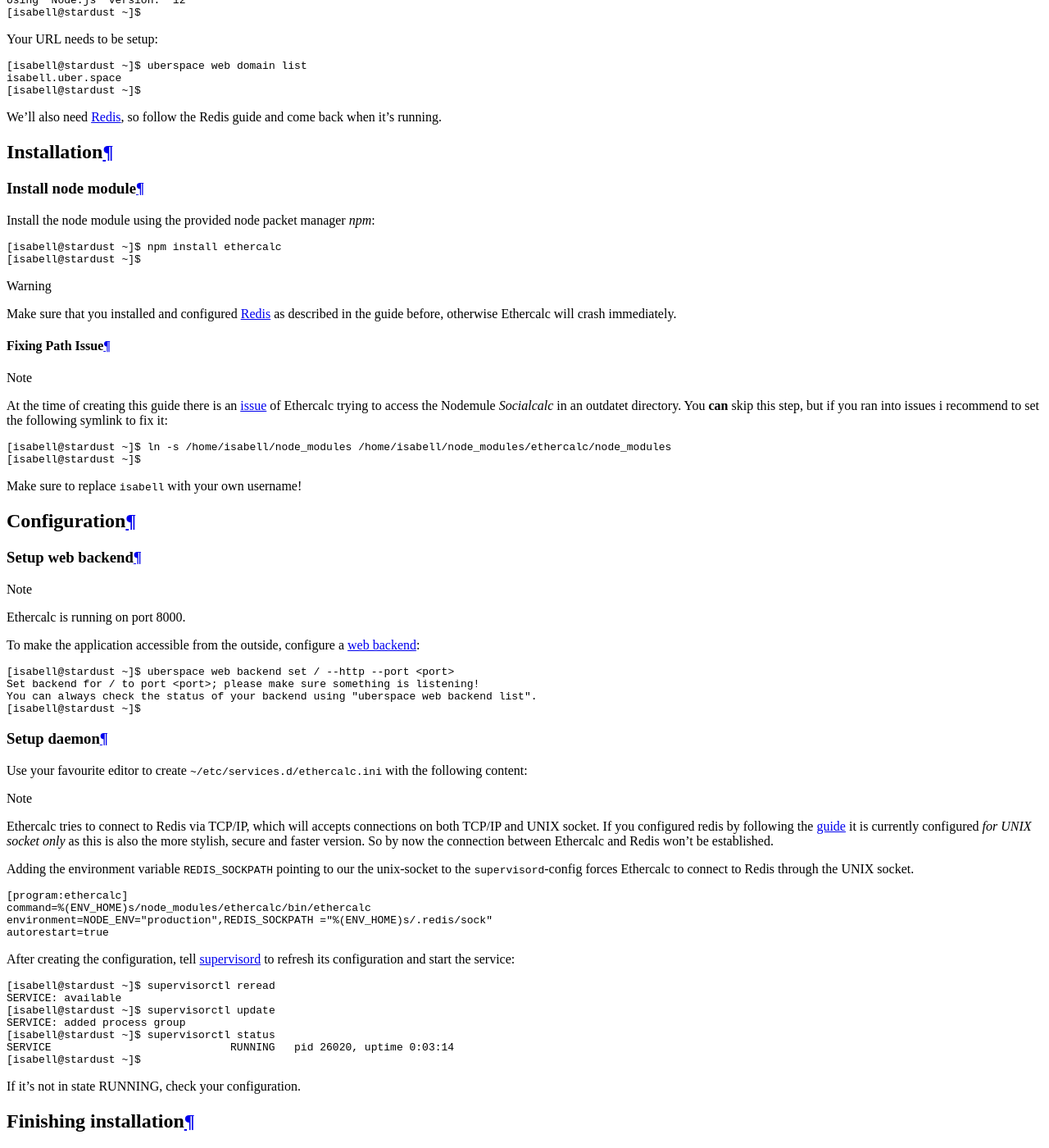
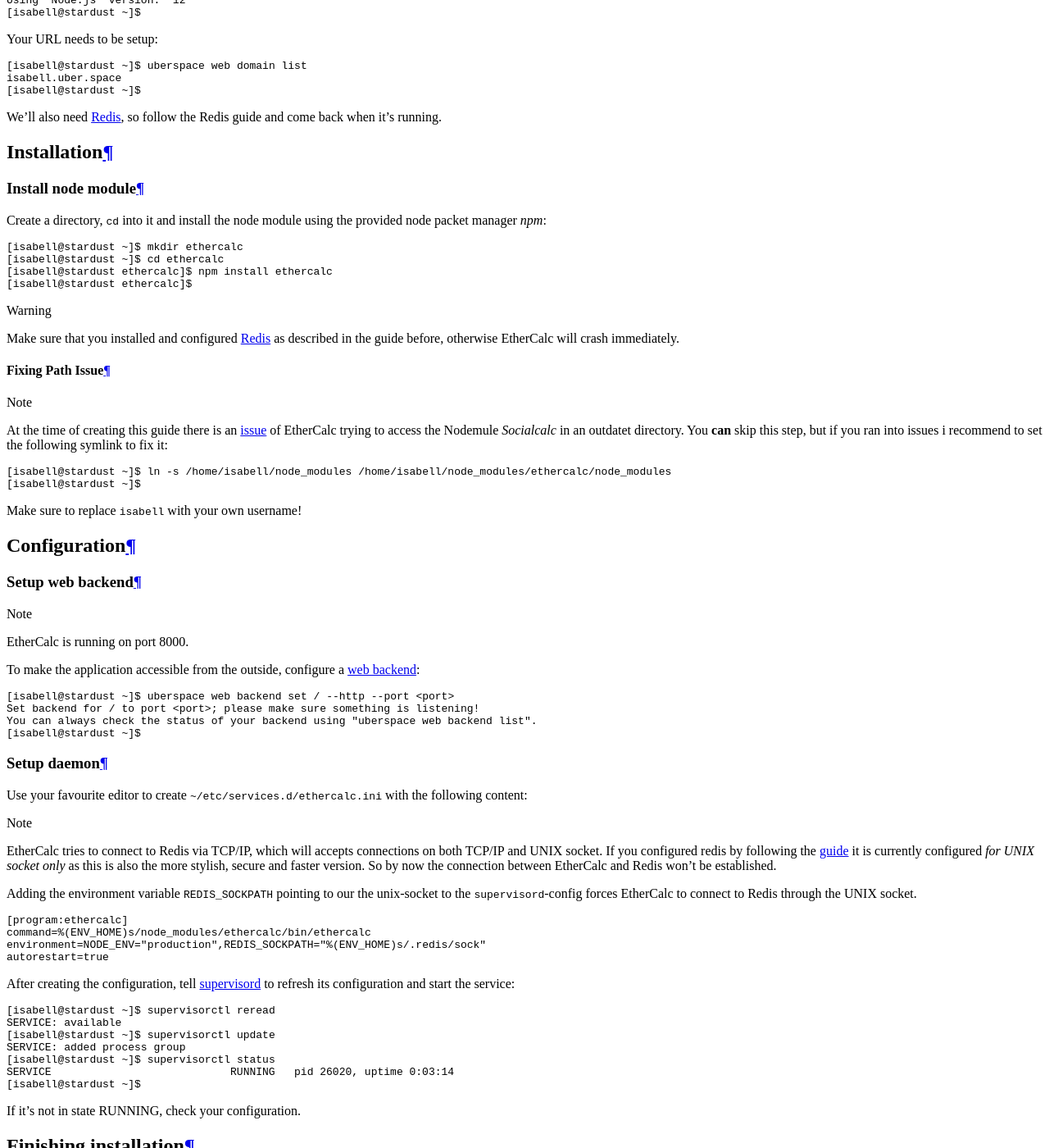
Before and after one commit to Uberspace/lab, a Sphinx documentation site: the page built from source/guide_ethercalc.rst, in a window 1280 px wide and 1400 px high, scrolled down 3858 px. Shown: the whole window at 82% size. Built offline with Sphinx 7.4.7 and the Read the Docs theme 2.0.0, drawn with Linux system fonts in a browser that asks for light colours; some of the changed text lies outside the part shown.

Commit message:
[ethercalc] update guide
- fixing typos
- adding mkdir for npm_modules installation

```diff
--- a/source/guide_ethercalc.rst
+++ b/source/guide_ethercalc.rst
@@ -14,7 +14,7 @@
       :align: center
 
 #########
-Ethercalc
+EtherCalc
 #########
 
 .. tag_list::
@@ -35,7 +35,7 @@
 License
 =======
 
-Redis is distributed under different licenses, including `Common Public Attribution License (Socialtext Inc.)`_, `Apache License 2.0 (SheetJS)`_ and `MIT License`_.
+EtherCalc is distributed under different licenses, including `Common Public Attribution License (Socialtext Inc.)`_, `Apache License 2.0 (SheetJS)`_ and `MIT License`_.
 
 Prerequisites
 =============
@@ -61,18 +61,20 @@
 Install node module
 -------------------
 
-Install the node module using the provided node packet manager `npm`:
+Create a directory, ``cd`` into it and install the node module using the provided node packet manager `npm`:
 
 .. code-block:: console
 
- [isabell@stardust ~]$ npm install ethercalc
- [isabell@stardust ~]$
+ [isabell@stardust ~]$ mkdir ethercalc
+ [isabell@stardust ~]$ cd ethercalc
+ [isabell@stardust ethercalc]$ npm install ethercalc
+ [isabell@stardust ethercalc]$
 
-.. warning:: Make sure that you installed and configured :lab:`Redis <guide_redis>` as described in the guide before, otherwise Ethercalc will crash immediately.
+.. warning:: Make sure that you installed and configured :lab:`Redis <guide_redis>` as described in the guide before, otherwise EtherCalc will crash immediately.
 
 Fixing Path Issue
 ^^^^^^^^^^^^^^^^^
-.. note:: At the time of creating this guide there is an issue_ of Ethercalc trying to access the Nodemule `Socialcalc` in an outdatet directory. You **can** skip this step, but if you ran into issues i recommend to set the following symlink to fix it:
+.. note:: At the time of creating this guide there is an issue_ of EtherCalc trying to access the Nodemule `Socialcalc` in an outdatet directory. You **can** skip this step, but if you ran into issues i recommend to set the following symlink to fix it:
 
 ::
 
@@ -91,7 +93,7 @@
 
 .. note::
 
-    Ethercalc is running on port 8000.
+    EtherCalc is running on port 8000.
 
 .. include:: includes/web-backend.rst
 
@@ -101,15 +103,15 @@
 
 Use your favourite editor to create ``~/etc/services.d/ethercalc.ini`` with the following content:
 
-.. note:: Ethercalc tries to connect to Redis via TCP/IP, which will accepts connections on both TCP/IP and UNIX socket. If you configured redis by following the :lab:`guide <guide_redis>` it is currently configured *for UNIX socket only* as this is also the more stylish, secure and faster version. So by now the connection between Ethercalc and Redis won't be established.
-Adding the environment variable ``REDIS_SOCKPATH`` pointing to our the unix-socket to the ``supervisord``-config forces Ethercalc to connect to Redis through the UNIX socket.
+.. note:: EtherCalc tries to connect to Redis via TCP/IP, which will accepts connections on both TCP/IP and UNIX socket. If you configured redis by following the :lab:`guide <guide_redis>` it is currently configured *for UNIX socket only* as this is also the more stylish, secure and faster version. So by now the connection between EtherCalc and Redis won't be established.
+Adding the environment variable ``REDIS_SOCKPATH`` pointing to our the unix-socket to the ``supervisord``-config forces EtherCalc to connect to Redis through the UNIX socket.
 
 
 .. code-block:: ini
 
  [program:ethercalc]
  command=%(ENV_HOME)s/node_modules/ethercalc/bin/ethercalc
- environment=NODE_ENV="production",REDIS_SOCKPATH ="%(ENV_HOME)s/.redis/sock"
+ environment=NODE_ENV="production",REDIS_SOCKPATH="%(ENV_HOME)s/.redis/sock"
  autorestart=true
 
 .. include:: includes/supervisord.rst
@@ -121,7 +123,7 @@
 ======================
 
 Your done. Point your Browser to your installation URL ``https://isabell.uber.space`` and
-start collaborating in your shiny new Ethercalc!
+start collaborating in your shiny new EtherCalc!
 
 Generating a new Spreadsheet by pointing to the URL ``https://isabell.uber.space/_new``.
 
@@ -131,7 +133,7 @@
 
 .. note:: Check the update feed_ regularly to stay informed about the newest version.
 
-To get the latest version of Ethercalc you can use the ``npm`` package manager:
+To get the latest version of EtherCalc you can use the ``npm`` package manager:
 
 ::
 
@@ -142,10 +144,10 @@
 
 Restart your supervisorctl afterwards. If it's not in state RUNNING, check your configuration.
 
-It might take a few minutes before your Ethercalc comes back online because ``npm`` re-checks and installs dependencies. You can check the service's log file using ``supervisorctl tail -f ethercalc``.
+It might take a few minutes before your EtherCalc comes back online because ``npm`` re-checks and installs dependencies. You can check the service's log file using ``supervisorctl tail -f ethercalc``.
 
 .. _issue: https://github.com/audreyt/ethercalc/issues/542
-.. _Ethercalc: https://ethercalc.net/
+.. _EtherCalc: https://ethercalc.net/
 .. _Github: https://github.com/audreyt/ethercalc
 .. _feed: https://github.com/audreyt/ethercalc/releases
 .. _Common Public Attribution License (Socialtext Inc.): https://github.com/audreyt/ethercalc#common-public-attribution-license-socialtext-inc
@@ -157,6 +159,6 @@
 
 ----
 
-Tested with Ethercalc 0.20200306.0, Uberspace 7.5.0.0
+Tested with EtherCalc 0.20200306.0, Uberspace 7.5.0.0
 
 .. author_list::
```
